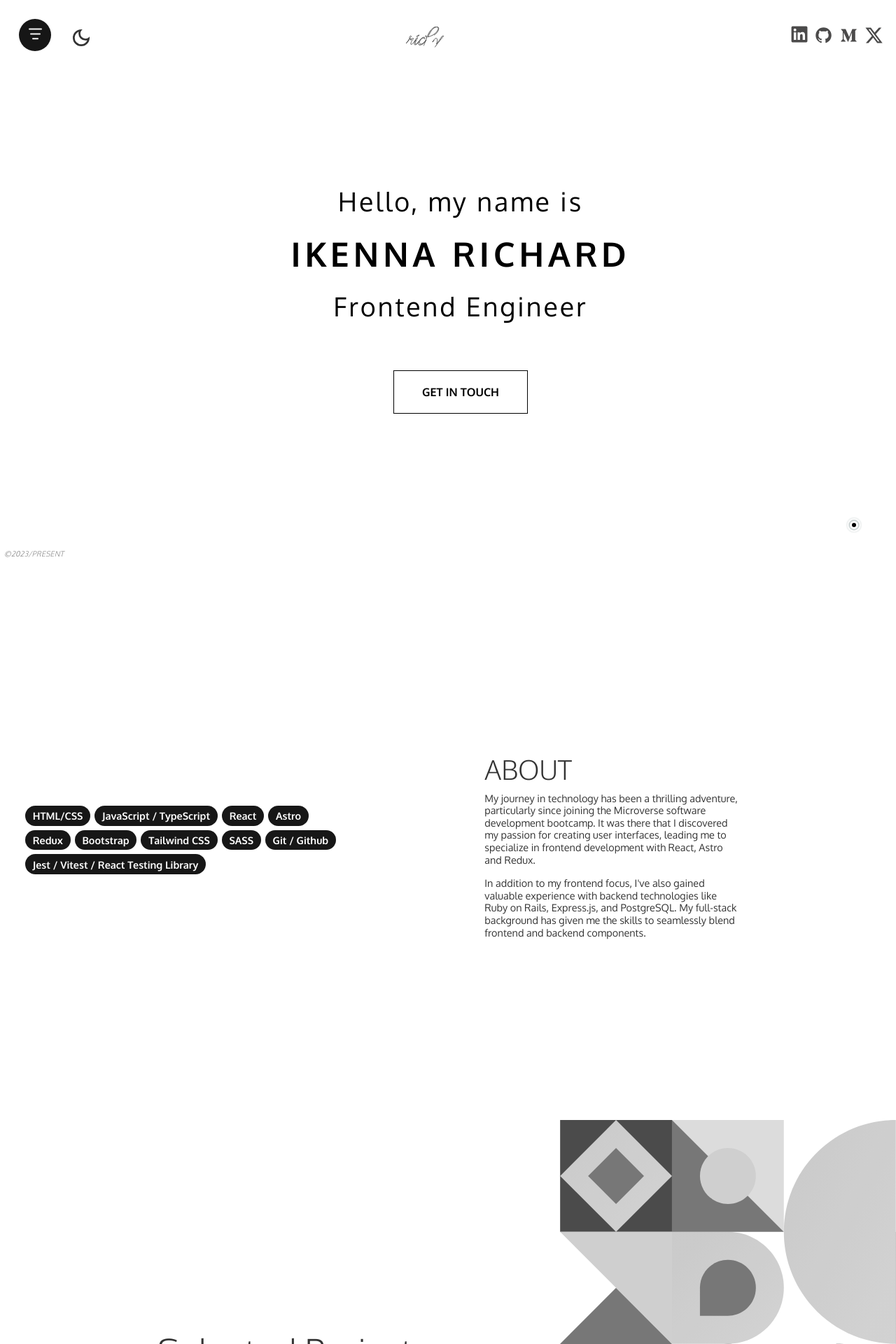
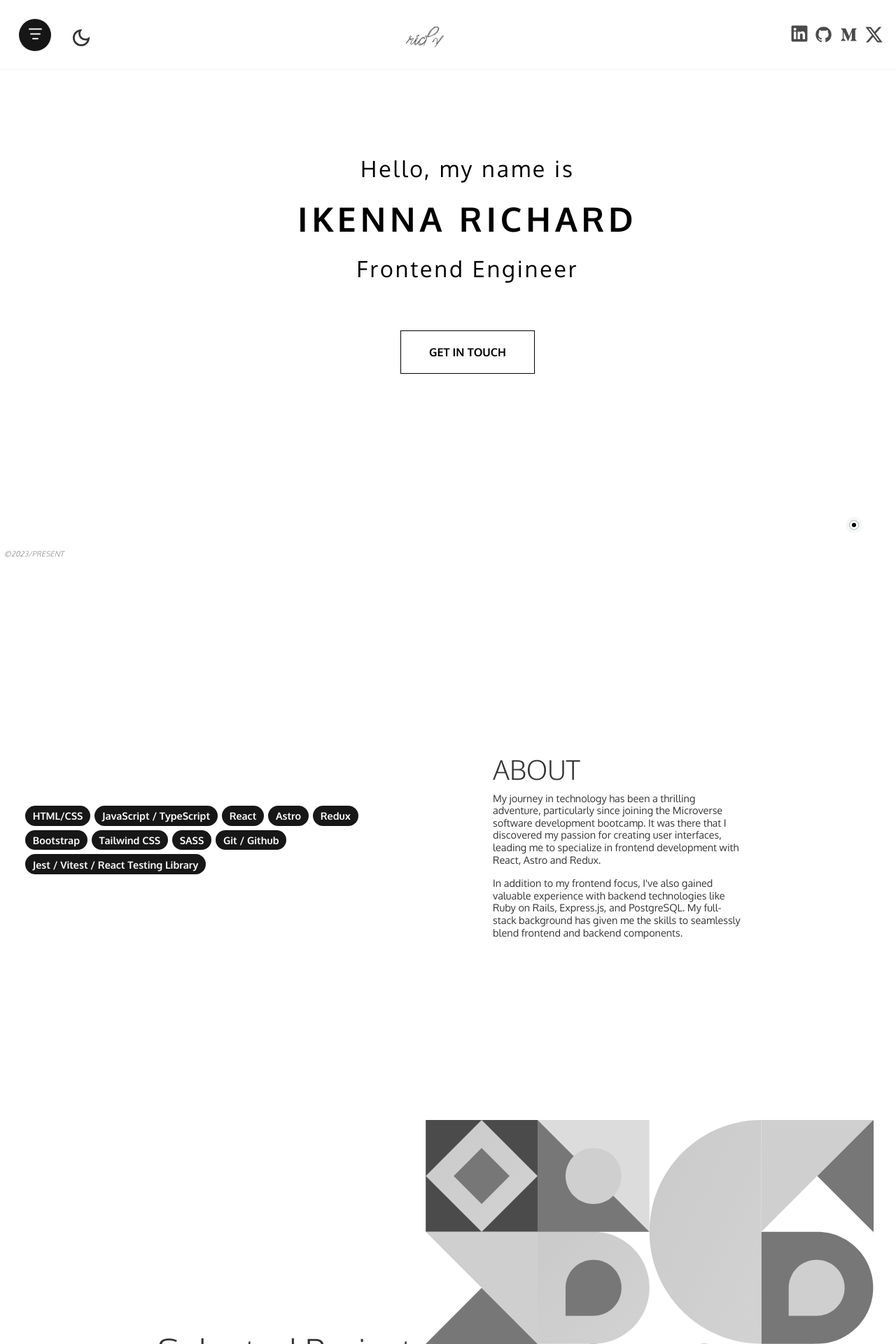
Before and after one commit to ikennarichard/v2, a React (Vite) app: page / in a window 1280 px wide. Shown: the top 1920 px of the page at 70% size. Built offline with nearby package versions, Linux system fonts and the light colour scheme.

Commit message:
Update styles

```diff
--- a/src/components/about/about.sass
+++ b/src/components/about/about.sass
@@ -11,16 +11,18 @@ $paradise-pink: #E35461
 
   .wrapper
     display: grid
-    grid-template-columns: repeat(2, auto)
-    place-items: center
+    grid-template-columns: repeat(2, 1fr)
+    align-content: center
     height: 100%
+    max-width: 1300px
+    margin-inline: auto
 
     @include mobile
       display: flex
       flex-direction: column-reverse
       justify-content: center
       padding-inline-start: 0.9em
-      padding-block-start: 1em
+      padding-block-start: 0.3em
       gap: 20px
       height: 100%
 
--- a/src/components/contact/contact.sass
+++ b/src/components/contact/contact.sass
@@ -8,7 +8,8 @@
   align-items: center
   gap: 30px
   height: 100vh
-  max-width: 1366px
+  max-width: 1300px
+  margin-inline: auto
 
   @include mobile
     flex-direction: column
@@ -35,9 +36,11 @@
       line-height: 50px
 
       @include mobile
-        display: none
+        width: 100%
+        margin-inline: auto
 
     .contact-item
+      margin-block-start: 1.2em
       h2
         font-size: 1.6rem
         font-weight: bold
@@ -70,7 +73,7 @@
         color: black
         font-size: 1rem
         border-radius: 9px
-        box-shadow: #6c6c6c 0.1px 0.3px 1px 0.3px
+        box-shadow: 0.1px 0.3px 2px 0px #1b1b1b46
 
       textarea
         resize: none
--- a/src/components/hero/hero.sass
+++ b/src/components/hero/hero.sass
@@ -2,46 +2,44 @@
 @import '../../styles/mixins'
 
 .hero
-  height: calc(100vh - 100px)
   position: relative
-  overflow: hidden
+  height: 100%
 
   .wrapper
-    max-width: 1368px
     padding-inline-start: 4em
     height: 100%
     text-align: center
     display: flex
     justify-content: center
+    align-items: center
+    max-width: 1300px
+    margin-inline: auto
 
     @include mobile
       padding-inline-start: 0.6em
 
   .text-container
-    width: 70%
-    height: 100%
     display: flex
     flex-direction: column
     justify-content: center
     gap: 21px
-    margin-inline-start: -2em
+    margin-inline-end: 0.9em
+
 
     @include mobile
       width: 100%
       height: 100%
-      padding-block-start: 1em
-      padding-inline-start: 0.9em
+      padding-block-start: 9em
 
     @include tablet
       width: 100%
-      height: auto
-      margin-block-start: 2em
-      padding-inline-start: 1em
+
 
     p
-      font-size: 4.7vmin
+      font-size: 2rem
       font-weight: 400
       letter-spacing: 3px
+      width: 100%
 
     h2
       font-size: 3rem
--- a/src/components/navBar/navbar.sass
+++ b/src/components/navBar/navbar.sass
@@ -1,9 +1,17 @@
+@use '../../styles/mixins'
 .navbar
   height: 100px
+  position: fixed
+  width: 100%
+  border-bottom: 1px solid rgba(121, 121, 121, 0.089)
+  top: 0
+  right: 0
+  bottom: 0
   padding-inline: 1em
+  z-index: 9
+  transition: background-color 0.5s ease-in-out
 
   .wrapper
-    max-width: 1366px
     margin: 0 auto
     display: flex
     align-items: center
--- a/src/components/projects/projects.sass
+++ b/src/components/projects/projects.sass
@@ -2,7 +2,7 @@
 @import '../../styles/mixins'
 
 .project
-  background: url(/images/Thur.svg) no-repeat 800px 100% / contain
+  background: url(/images/Thur.svg) no-repeat 95% 100% / contain
   height: 100vh
   filter: grayscale(100%)
 
@@ -17,19 +17,19 @@
     align-items: center
     height: 100%
 
-.heading-container
-  display: flex
-  flex-direction: column
-  padding-block-start: 3em
-  margin-inline-start: 6em
-  gap: 5em
+  .heading-container
+    display: flex
+    flex-direction: column
+    padding-block-start: 3em
+    margin-inline-start: 6em
+    gap: 5em
 
-  @include mobile
-    padding: 0
-    margin: 0
-    gap: 2em
-    padding-inline-start: 3em
-    margin-block-start: -1em
+    @include mobile
+      padding: 0
+      margin: 0
+      gap: 2em
+      padding-inline-start: 3em
+      margin-block-start: -1em
 
 .links-list
   ul
--- a/src/components/projects/projectslist.sass
+++ b/src/components/projects/projectslist.sass
@@ -5,101 +5,91 @@
   @include applyBackgroundColors(black)
   transition: background-color 0.5s ease-in-out
 
-.progress-bar
-  @include applyBackgroundColors(white)
-  background-color: black
-  z-index: 1
-  position: fixed
-  top: 0
-  left: 0
-  right: 0
-  height: 6px
-  transform-origin: 0%
-
-  @include mobile
-  @include tablet
-    display: none
-
 .project-card
   display: flex
-  align-items: center
-  justify-content: center
+  max-width: 1300px
+  margin-inline: auto
+  overflow: hidden
+
+  .wrapper
+    display: flex
+    align-items: center
+    justify-content: center
+    margin: 0 auto
+    @include mobile
+      flex-direction: column
+
+    .image
+      object-fit: cover
+      object-position: 50% 50%
+      max-width: 350px
+      height: 400px
+      filter: grayscale(100%)
+      transition: filter 0.2s ease-in-out
+      border-radius: 6px 0 0 6px
+
+      @include mobile
+        object-position: 0% 0%
+        min-width: 350px
+        height: 300px
+        border-radius: 6px 6px 0 0
+
+    .image:hover
+      filter: grayscale(0)
+
+    .details
+      @include applyBackgroundColors(white)
+      @include applyTextColors(black)
+      display: flex
+      flex-direction: column
+      border-radius: 0 6px 6px 0
+      gap: 10px
+      max-width: 50%
+      height: 400px
+      color: white
+      padding: 18px
+      background-color: rgb(22,22,22)
+
+      @include mobile
+        max-width: 350px
+        height: auto
+        border-radius: 0 0 6px 6px
+
+      h2
+        font-size: 3rem
+
+      .buttons
+        display: flex
+        flex-direction: column
+        gap: 12px
 
 
-  @include mobile
-    flex-direction: column
+      button
+        @include applyTextColors(black)
+        position: relative
+        appearance: none
+        font-size: 2rem
+        color: white
+        background: none
+        border: none
+        outline: none
+        width: fit-content
+        cursor: pointer
+        transition: transform 0.3s ease-in
 
-  .image
-    object-fit: cover
-    object-position: 50% 50%
-    max-width: 350px
-    height: 400px
-    filter: grayscale(100%)
-    transition: filter 0.2s ease-in-out
-    border-radius: 6px 0 0 6px
+      button:hover
+        transform: translate3d(1px, 0, 0)
 
-    @include mobile
-      object-position: 0% 0%
-      min-width: 350px
-      height: 300px
-      border-radius: 6px 6px 0 0
+      .source:after, .live-demo:after
+        content: ''
+        position: absolute
+        right: 0
+        left: 9px
+        bottom: 10px
+        transform: scaleX(0)
+        border: 3px solid tomato
+        transform-origin: left
+        transition: transform 0.3s ease-in-out
 
-  .image:hover
-    filter: grayscale(0)
-
-  .details
-    @include applyBackgroundColors(white)
-    @include applyTextColors(black)
-    display: flex
-    flex-direction: column
-    border-radius: 0 6px 6px 0
-    gap: 10px
-    max-width: 50%
-    height: 400px
-    color: white
-    padding: 18px
-    background-color: rgb(22,22,22)
-
-    @include mobile
-      max-width: 350px
-      height: auto
-      border-radius: 0 0 6px 6px
-
-    h2
-      font-size: 3rem
-
-    .buttons
-      display: flex
-      flex-direction: column
-      gap: 12px
-
-
-    button
-      @include applyTextColors(black)
-      position: relative
-      appearance: none
-      font-size: 2rem
-      color: white
-      background: none
-      border: none
-      outline: none
-      width: fit-content
-      cursor: pointer
-      transition: transform 0.3s ease-in
-
-    button:hover
-      transform: translate3d(1px, 0, 0)
-
-    .source:after, .live-demo:after
-      content: ''
-      position: absolute
-      right: 0
-      left: 9px
-      bottom: 10px
-      transform: scaleX(0)
-      border: 3px solid tomato
-      transform-origin: left
-      transition: transform 0.3s ease-in-out
-
-    .source:hover:after, .live-demo:hover:after
-      transform: scaleX(1)
+      .source:hover:after, .live-demo:hover:after
+        transform: scaleX(1)
--- a/src/components/theme-toggler/themeToggle.sass
+++ b/src/components/theme-toggler/themeToggle.sass
@@ -3,7 +3,7 @@
   position: fixed
   top: 38px
   left: 100px
-  z-index: 1
+  z-index: 10
 
   .theme-btn
     cursor: pointer
--- a/src/styles/app.sass
+++ b/src/styles/app.sass
@@ -19,7 +19,7 @@ html
 
 body
   font-size: 1.125rem
-  overflow-y: hidden
+  overflow: hidden
   @include mobile
     overflow-y: scroll
 
```
